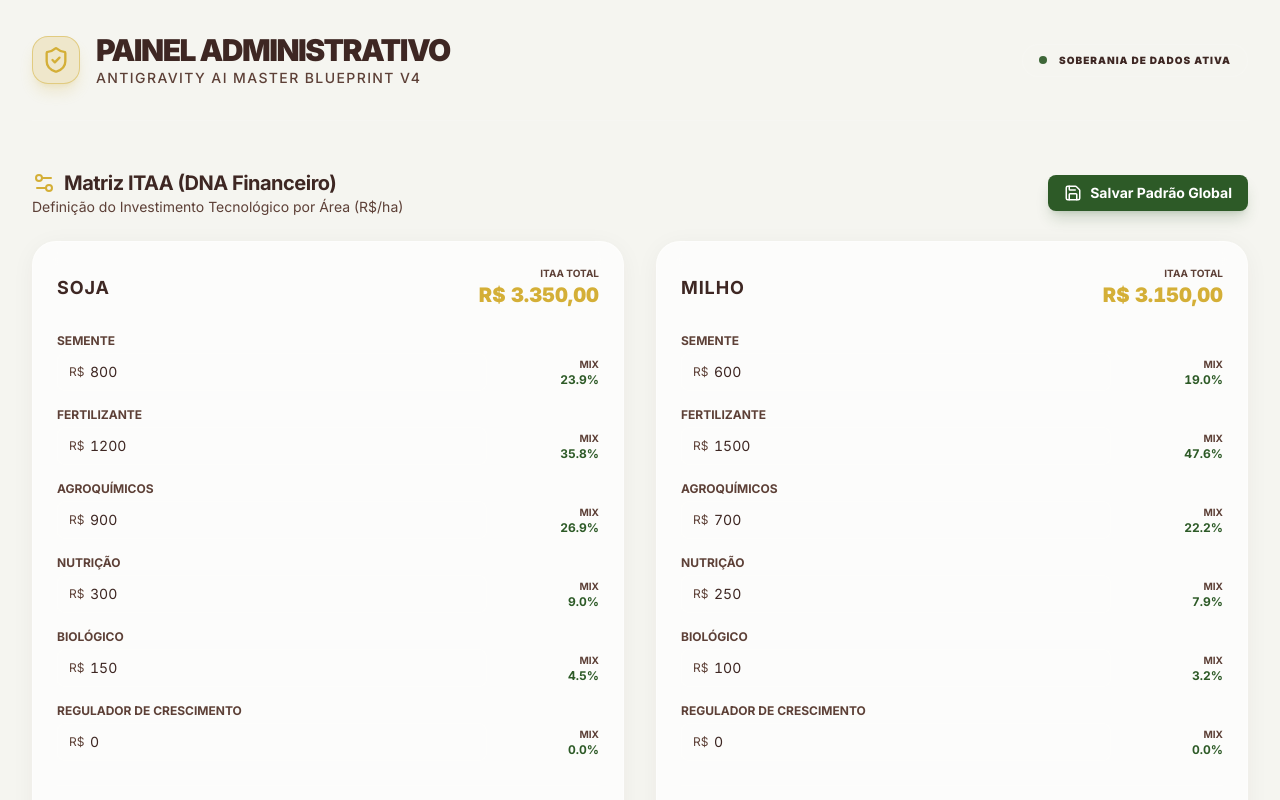
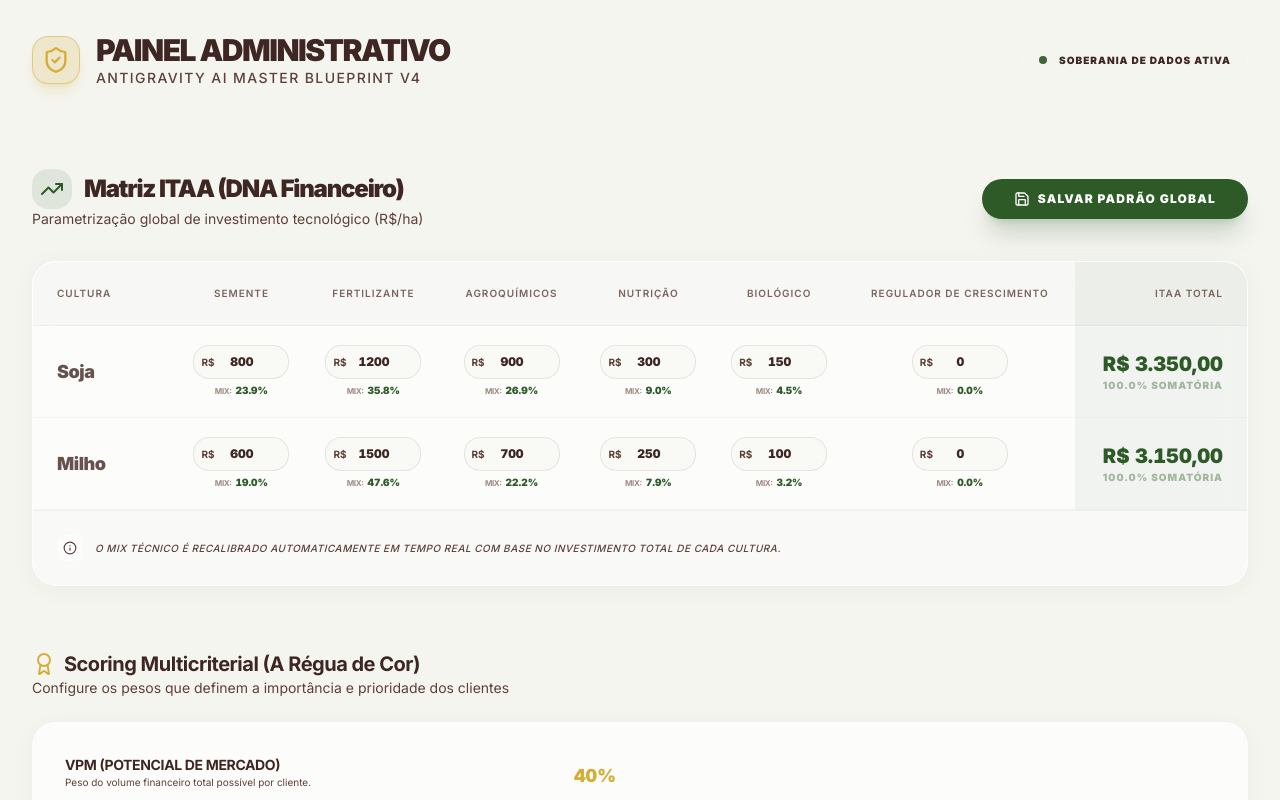
Before and after one commit to Sagrado-Express/Metacampo, a Next.js app: page /admin in a window 1280 px wide. Shown: the top 800 px of the page. Built offline with nearby package versions, Linux system fonts and the light colour scheme.

Commit message:
refactor: update ITAA matrix layout to horizontal format with real-time mix calculation

```diff
--- a/src/components/admin/ITAAConfig.tsx
+++ b/src/components/admin/ITAAConfig.tsx
@@ -1,11 +1,15 @@
 'use client'
 
-import { useState, useEffect } from 'react'
+import { useState } from 'react'
 import { motion } from 'framer-motion'
-import { Settings2, Save, Info } from 'lucide-react'
+import { Settings2, Save, Info, TrendingUp } from 'lucide-react'
 import { ITAAEngine, SEGMENTOS } from '@/domain/services/itAAEngine'
 import { Segmento, ITAAConfig as ITAAConfigType } from '@/types/blueprint'
 
+/**
+ * ITAAConfig (The Master UI/UX Perspective)
+ * Refactored to Matrix Layout: Categories as Columns, Cultures as Lines.
+ */
 export default function ITAAConfig() {
   const [configs, setConfigs] = useState<Record<string, ITAAConfigType>>({
     'Soja': ITAAEngine.calculateITAA('Soja', {
@@ -37,74 +41,101 @@ export default function ITAAConfig() {
   }
 
   return (
-    <div className="space-y-6">
-      <div className="flex items-center justify-between">
+    <div className="space-y-8">
+      {/* Header Section */}
+      <div className="flex flex-col md:flex-row md:items-center justify-between gap-4">
         <div>
-          <h2 className="text-xl font-bold tracking-tight flex items-center gap-2">
-            <Settings2 className="text-accent" size={24} />
+          <h2 className="text-2xl font-black tracking-tighter flex items-center gap-3">
+            <div className="p-2 rounded-xl bg-primary/10 text-primary">
+              <TrendingUp size={24} />
+            </div>
             Matriz ITAA (DNA Financeiro)
           </h2>
-          <p className="text-sm text-muted-foreground">Definição do Investimento Tecnológico por Área (R$/ha)</p>
+          <p className="text-muted-foreground text-sm">Parametrização global de investimento tecnológico (R$/ha)</p>
         </div>
-        <button className="bg-primary text-primary-foreground px-4 py-2 rounded-lg text-sm font-bold flex items-center gap-2 hover:opacity-90 transition-all shadow-lg shadow-primary/20">
-          <Save size={18} /> Salvar Padrão Global
+
+        <button className="bg-primary text-white px-8 py-3 rounded-full text-xs font-black uppercase tracking-widest flex items-center gap-2 hover:bg-primary/90 transition-all shadow-xl shadow-primary/20">
+          <Save size={16} /> Salvar Padrão Global
         </button>
       </div>
 
-      <div className="grid grid-cols-1 lg:grid-cols-2 gap-8">
-        {Object.entries(configs).map(([cultura, config]) => (
+      {/* Matrix Section */}
       <motion.div
-            key={cultura}
         initial={{ opacity: 0, y: 20 }}
         animate={{ opacity: 1, y: 0 }}
-            className="glass-card p-6"
+        className="glass-card overflow-hidden"
       >
-            <div className="flex items-center justify-between mb-6">
-              <h3 className="text-lg font-bold uppercase tracking-wider">{cultura}</h3>
-              <div className="text-right">
-                <p className="text-[10px] text-muted-foreground uppercase font-bold">ITAA Total</p>
-                <p className="text-xl font-black text-accent font-tabular">
-                  R$ {config.total.toLocaleString('pt-BR', { minimumFractionDigits: 2 })}
-                </p>
+        <div className="overflow-x-auto">
+          <table className="w-full border-collapse">
+            <thead>
+              <tr className="border-b border-border/50 bg-muted/30">
+                <th className="p-6 text-left label-finance min-w-[140px]">Cultura</th>
+                {SEGMENTOS.map((seg) => (
+                  <th key={seg} className="p-6 text-center label-finance min-w-[120px]">
+                    {seg}
+                  </th>
+                ))}
+                <th className="p-6 text-right label-finance min-w-[140px] bg-primary/5">ITAA TOTAL</th>
+              </tr>
+            </thead>
+            <tbody>
+              {Object.entries(configs).map(([cultura, config]) => (
+                <tr key={cultura} className="border-b border-border/30 hover:bg-white/40 transition-colors group">
+                  <td className="p-6">
+                    <span className="text-lg font-black tracking-tight text-foreground/80 group-hover:text-primary transition-colors">
+                      {cultura}
+                    </span>
+                  </td>
+
+                  {SEGMENTOS.map((seg) => {
+                    const value = config.valores[seg as Segmento];
+                    const mix = (config.mixTecnico[seg as Segmento] * 100).toFixed(1);
+
+                    return (
+                      <td key={seg} className="p-4 text-center">
+                        <div className="flex flex-col items-center gap-1">
+                          <div className="relative group/input">
+                            <span className="absolute left-2 top-1/2 -translate-y-1/2 text-[10px] text-muted-foreground font-bold">R$</span>
+                            <input
+                              type="number"
+                              value={value}
+                              onChange={(e) => handleValueChange(cultura, seg as Segmento, Number(e.target.value))}
+                              className="w-24 bg-background/50 border border-border rounded-xl py-2 pl-6 pr-2 text-center text-xs font-black font-tabular focus:ring-2 focus:ring-primary/20 focus:border-primary outline-none transition-all"
+                            />
+                          </div>
+                          <div className="flex items-center gap-1">
+                            <span className="text-[8px] font-bold text-muted-foreground/60 uppercase tracking-tighter">MIX:</span>
+                            <span className="text-[10px] font-black text-primary font-tabular">{mix}%</span>
                           </div>
                         </div>
+                      </td>
+                    );
+                  })}
 
-            <div className="space-y-4">
-              {SEGMENTOS.map((segmento) => (
-                <div key={segmento} className="flex items-center gap-4">
-                  <div className="flex-1">
-                    <label className="text-xs font-bold text-muted-foreground uppercase mb-1 block">
-                      {segmento}
-                    </label>
-                    <div className="relative">
-                      <span className="absolute left-3 top-1/2 -translate-y-1/2 text-muted-foreground text-xs">R$</span>
-                      <input
-                        type="number"
-                        value={config.valores[segmento as Segmento]}
-                        onChange={(e) => handleValueChange(cultura, segmento, Number(e.target.value))}
-                        className="w-full bg-white/5 border border-white/10 rounded-lg pl-8 pr-4 py-2 text-sm focus:outline-none focus:ring-2 focus:ring-accent/50 transition-all font-tabular"
-                      />
+                  <td className="p-6 text-right bg-primary/5">
+                    <div className="flex flex-col">
+                      <span className="text-xl font-black text-primary font-tabular">
+                        {new Intl.NumberFormat('pt-BR', { style: 'currency', currency: 'BRL' }).format(config.total)}
+                      </span>
+                      <span className="text-[10px] font-black text-primary/40 uppercase tracking-widest">100.0% SOMATÓRIA</span>
                     </div>
-                  </div>
-                  <div className="w-24 text-right pt-5">
-                    <p className="text-[10px] text-muted-foreground font-bold">MIX</p>
-                    <p className="text-xs font-bold text-success font-tabular">
-                      {(config.mixTecnico[segmento as Segmento] * 100).toFixed(1)}%
-                    </p>
-                  </div>
-                </div>
+                  </td>
+                </tr>
               ))}
+            </tbody>
+          </table>
         </div>
 
-            <div className="mt-6 pt-6 border-t border-white/10">
-              <div className="flex items-center gap-2 text-xs text-muted-foreground italic">
+        {/* Info Footer */}
+        <div className="p-6 bg-muted/20 border-t border-border/50 flex items-center gap-3">
+          <div className="p-1.5 rounded-lg bg-white/50 text-muted-foreground">
             <Info size={14} />
-                <span>O Mix Técnico é calculado automaticamente com base no valor total.</span>
           </div>
+          <span className="text-[10px] font-medium text-muted-foreground italic uppercase tracking-wider">
+            O Mix Técnico é recalibrado automaticamente em tempo real com base no investimento total de cada cultura.
+          </span>
         </div>
       </motion.div>
-        ))}
-      </div>
     </div>
   )
 }
```
Lines whose indentation alone changed are shown as unchanged.
